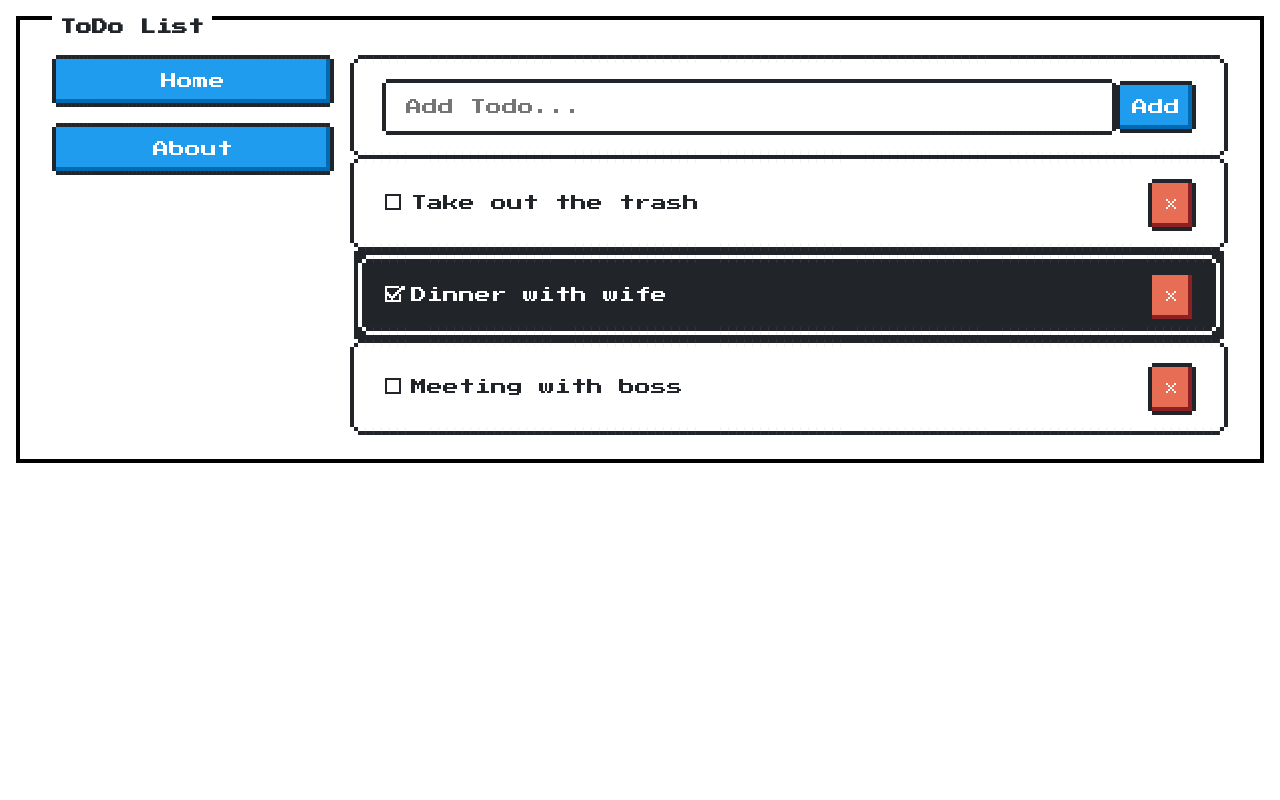
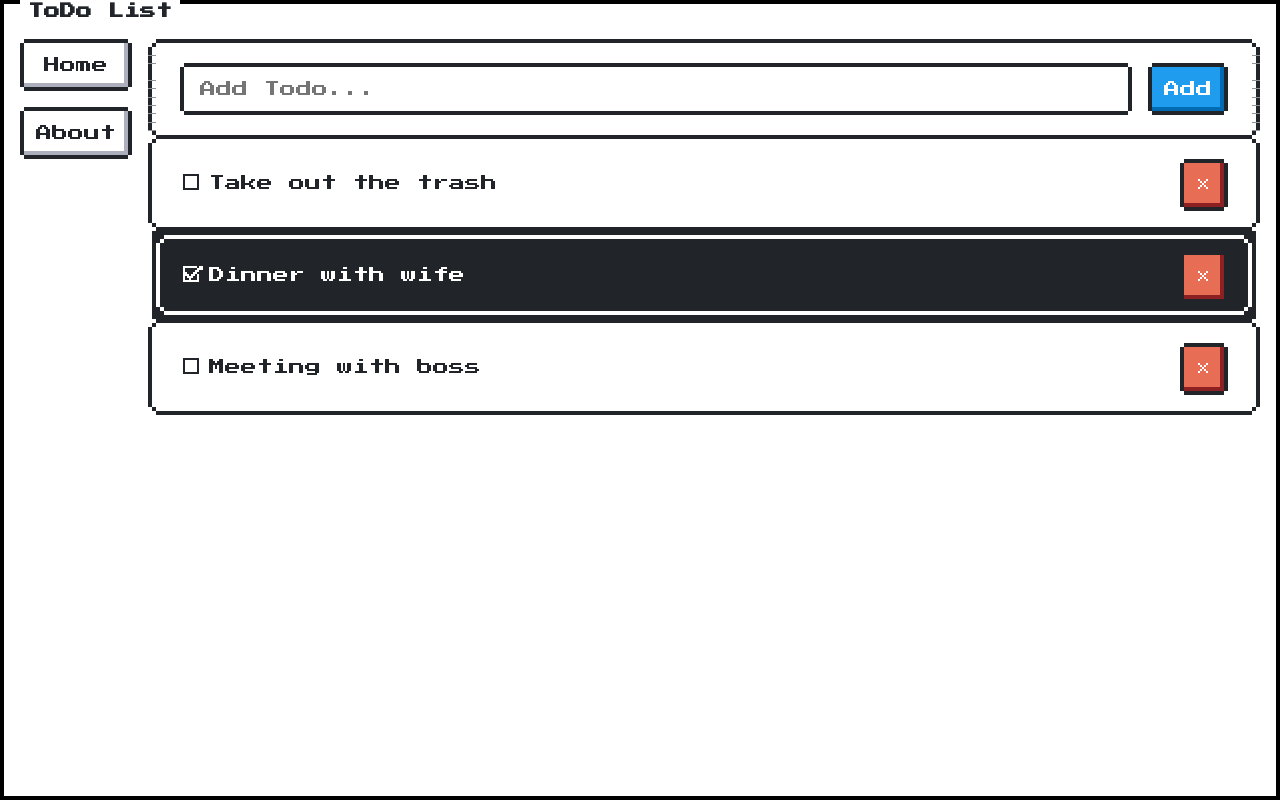
Before and after one commit to in-in/hydrogen, a React (Create React App) app: page / in a window 1280 px wide. Built offline with nearby package versions, Linux system fonts and the light colour scheme; the HTML template or start-up script is replaced by a standard one.

Commit message:
refactor: move CSS into separate files

```diff
--- a/src/App.css
+++ b/src/App.css
@@ -8,28 +8,28 @@
     url('./fonts/press-start-2p-v7-latin-ext_latin-regular.woff') format('woff');
 }
 
-body {
-  margin: 1em;
+.main {
+  min-height: 100vh;
+  padding-left: 2vh;
+  padding-right: 2vh;
 }
 
 .container {
   display: grid;
-  grid-column-gap: 1rem;
-  grid-template-columns: 1fr 1fr 1fr 1fr;
-  grid-template-areas: 'nav list list list';
+  grid-template-columns: [sidebar] [content];
 }
 
-.todo-item,
-.add-todo {
-  display: flex;
-  justify-content: space-between;
-  align-items: center;
+.sidebar {
+  grid-column: sidebar;
 }
 
-.todo-item label {
-  margin-bottom: 0;
+.content {
+  grid-column: content;
 }
 
-.list {
-  grid-area: list;
+@media (min-width: 480px) {
+  .container {
+    grid-column-gap: 1rem;
+    grid-template-columns: [sidebar] auto [content] 1fr;
+  }
 }
--- a/src/App.js
+++ b/src/App.js
@@ -1,8 +1,8 @@
-import React, { Component } from 'react';
+import React, { Component, Fragment } from 'react';
 import { BrowserRouter as Router, Route } from 'react-router-dom';
 import Nav from './components/nav/Nav';
 import Todos from './components/Todos';
-import AddTodo from './components/AddTodo';
+import AddTodo from './components/addtodo/AddTodo';
 import About from './components/pages/About';
 import nanoid from 'nanoid';
 import 'nes.css/css/nes.css';
@@ -59,26 +59,30 @@ class App extends Component {
   render() {
     return (
       <Router>
-        <main className="nes-container with-title">
+        <main className="nes-container with-title main">
           <h1 className="title">ToDo List</h1>
+          <div className="container">
+            <section className="sidebar">
+              <Nav />
+            </section>
+            <section className="content">
               <Route
                 exact
                 path="/"
                 render={props => (
-              <div className="container">
-                <Nav />
-                <section className="list">
+                  <Fragment>
                     <AddTodo addTodo={this.addTodo} />
                     <Todos
                       todos={this.state.todos}
                       markComplete={this.markComplete}
                       delTodoItem={this.delTodoItem}
                     />
-                </section>
-              </div>
+                  </Fragment>
                 )}
               />
               <Route path="/about" component={About} />
+            </section>
+          </div>
         </main>
       </Router>
     );
--- a/src/components/Todos.js
+++ b/src/components/Todos.js
@@ -1,5 +1,5 @@
 import React, { Component } from 'react';
-import TodoItem from './TodoItem';
+import TodoItem from './todoitem/TodoItem';
 import PropTypes from 'prop-types';
 
 export default class Todos extends Component {
--- /dev/null
+++ b/src/components/addtodo/AddTodo.css
@@ -0,0 +1,22 @@
+.add-todo {
+  display: flex;
+  flex-direction: column;
+}
+
+.add-todo .nes-input {
+  border-image-outset: 1;
+  margin: 0;
+  margin-bottom: 1rem;
+}
+
+@media (min-width: 480px) {
+  .add-todo {
+    display: grid;
+    grid-column-gap: 0.5rem;
+    grid-template-columns: 1fr auto;
+  }
+
+  .add-todo .nes-input {
+    margin-bottom: 0;
+  }
+}
--- a/src/components/AddTodo.js
+++ b/src/components/addtodo/AddTodo.js
@@ -1,4 +1,5 @@
 import React, { Component } from 'react';
+import './AddTodo.css';
 
 export default class AddTodo extends Component {
   state = {
--- a/src/components/nav/Nav.css
+++ b/src/components/nav/Nav.css
@@ -1,7 +1,16 @@
 .nav {
   display: grid;
-  grid-row-gap: 1rem;
-  grid-area: nav;
-  align-items: start;
-  align-content: start;
+  grid-column-gap: 1rem;
+  grid-template-columns: 1fr 1fr;
+  padding-top: 1rem;
+  padding-bottom: 1rem;
 }
+
+@media (min-width: 480px) {
+  .nav {
+    grid-row-gap: 1rem;
+    grid-template-columns: 1fr;
+    padding-top: 0;
+    padding-bottom: 0;
+  }
+}
--- a/src/components/nav/Nav.js
+++ b/src/components/nav/Nav.js
@@ -5,10 +5,10 @@ import './Nav.css';
 export default function Nav() {
   return (
     <nav className="nav">
-      <Link to="/" className="nes-btn is-primary">
+      <Link to="/" className="nes-btn">
         Home
       </Link>
-      <Link to="/about" className="nes-btn is-primary">
+      <Link to="/about" className="nes-btn">
         About
       </Link>
     </nav>
--- /dev/null
+++ b/src/components/todoitem/TodoItem.css
@@ -0,0 +1,13 @@
+.todo-item {
+  display: flex;
+  justify-content: space-between;
+  align-items: center;
+}
+
+.todo-item label {
+  margin-bottom: 0;
+}
+
+.todo-item__btn-close {
+  align-self: start;
+}
--- a/src/components/TodoItem.js
+++ b/src/components/todoitem/TodoItem.js
@@ -1,5 +1,6 @@
 import React, { Component } from 'react';
 import PropTypes from 'prop-types';
+import './TodoItem.css';
 
 export default class TodoItem extends Component {
   render() {
@@ -24,7 +25,7 @@ export default class TodoItem extends Component {
         <button
           onClick={this.props.delTodoItem.bind(this, id)}
           type="button"
-          className="nes-btn is-error"
+          className="nes-btn is-error todo-item__btn-close"
         >
           ×
         </button>
```
Lines whose indentation alone changed are shown as unchanged.
